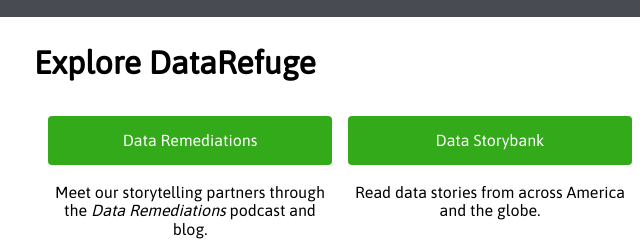
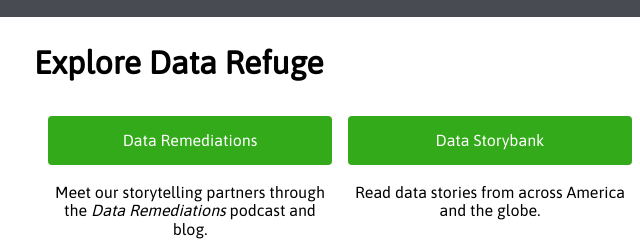
Before and after one commit to calemonte/datarefuge-homepage, a plain HTML site: page index.html in a window 1280 px wide. Shown: the part 361-602 px from the top of the page, 0-640 px from the left. Drawn offline with nearby package versions, Linux system fonts and the light colour scheme.

Commit message:
Fix typo

```diff
--- a/index.html
+++ b/index.html
@@ -66,7 +66,7 @@
         </p>
       </div>
       <div id="explore">
-        <h2 id="explore-head">Explore DataRefuge</h2>
+        <h2 id="explore-head">Explore Data Refuge</h2>
         <div id="tiles">
           <div class="tile">
             <button
```
